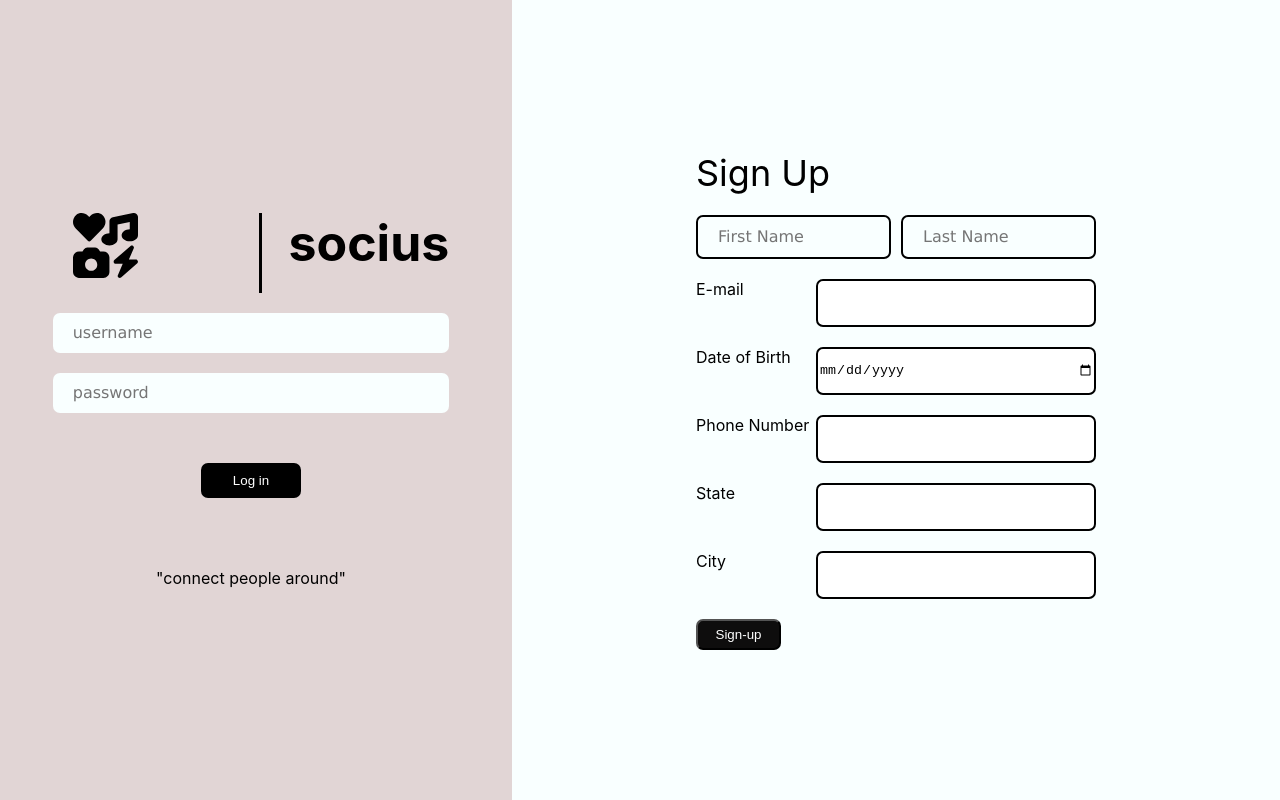
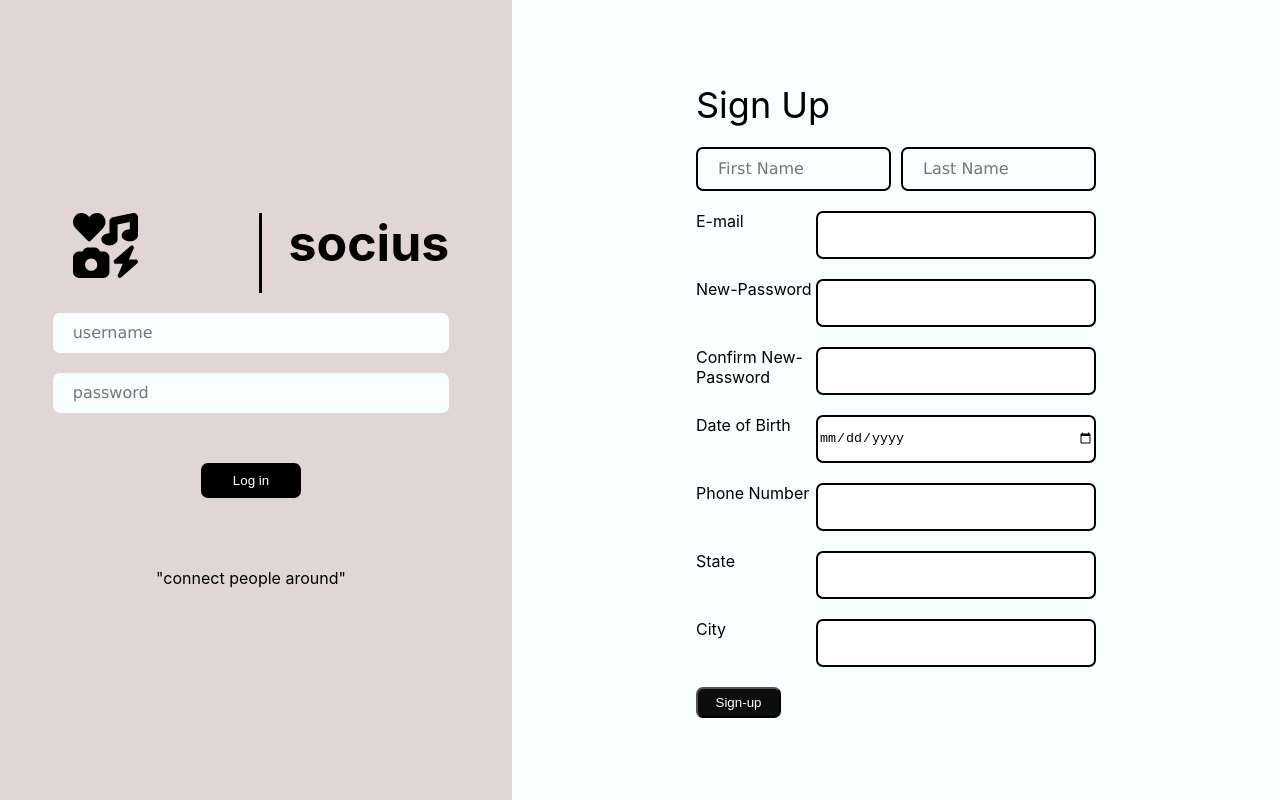
Before and after one commit to bharatrnair/socius-all, a React (Create React App) app: page / in a window 1280 px wide. Built offline with nearby package versions, Linux system fonts and the light colour scheme.

Commit message:
commit-password and new password

```diff
--- a/src/components/Login.jsx
+++ b/src/components/Login.jsx
@@ -36,6 +36,14 @@ function Login() {
         <input type="text" />
         </div>
         <div className="formField">
+          <p>New-Password</p>
+        <input type="text" />
+        </div>
+        <div className="formField">
+          <p>Confirm New-Password</p>
+        <input type="text" />
+        </div>
+        <div className="formField">
           <p>Date of Birth</p>
         <input type="date" />
         </div>
```
